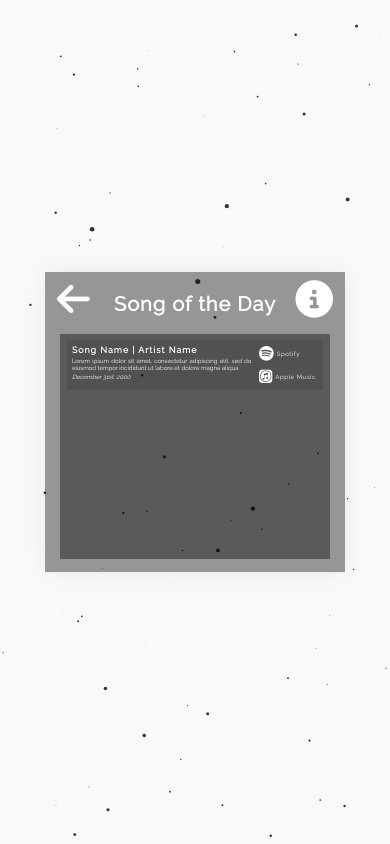
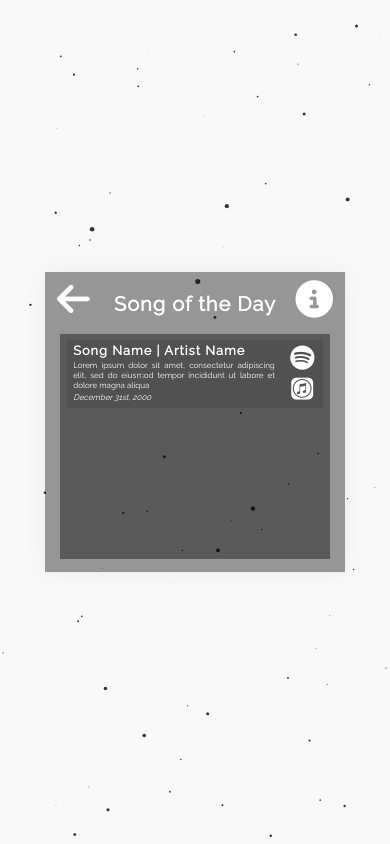
Before and after one commit to fcfinjap/fed-zone, a plain HTML site: page sotd.html in a window 390 px wide. Drawn offline with Linux system fonts and the light colour scheme.

Commit message:
desktop sotd ui updates

```diff
--- a/css/style-sotd.css
+++ b/css/style-sotd.css
@@ -148,8 +148,8 @@ ul {
 }
 
 .sotd-content-container {
-  width: 65%;
-  height: 75%;
+  width: 55%;
+  height: 85%;
   margin-top: 2.5%;
   margin-bottom: 2.5%;
   margin-left: 2%;
@@ -159,7 +159,7 @@ ul {
 }
 
 .sotd-title {
-  font-size: 95%;
+  font-size: 100%;
   letter-spacing: 2px;
   font-weight: bold;
   text-align: left;
@@ -168,7 +168,7 @@ ul {
 .sotd-description {
   font-size: 60%;
   text-align: justify;
-  margin-top: 2.5%;
+  margin-top: 1.5%;
   margin-bottom: 2.5%;
 }
 
@@ -177,7 +177,8 @@ ul {
 }
 
 .sotd-link-box {
-  width: 17%;
+  width: 25%;
+  height: 100%;
   margin-top: 2.5%;
   margin-bottom: 2.5%;
   display: flex;
@@ -187,14 +188,22 @@ ul {
 .sotd-link-box ul {
   display: flex;
   flex-direction: column;
+  height: 100%;
+  justify-content: space-evenly;
 }
 
 .sotd-link-box li a {
   font-size: 175%;
+  display: flex;
 }
 
 .link-text {
-  display: none;
+  display: flex;
+  font-size: 40%;
+  letter-spacing: 0.5px;
+  text-align: left;
+  align-self: center;
+  margin-left: 5%;
 }
 
 .bottom-row-container {
@@ -283,7 +292,7 @@ ul {
   .sotd-container {  }
 
   .sotd {
-    height: 22%;
+    height: 30%;
   }
 
   .img-wrap {
@@ -291,24 +300,26 @@ ul {
   }
 
   .sotd-content-container {
-    width: 70%;
-    height: 80%;
+    width: 120%;
+    height: 92%;
+    margin-left: 2.5%;
+    margin-right: 2.5%;
   }
 
   .sotd-title {
-    font-size: 55%;
+    font-size: 80%;
     letter-spacing: 1px;
   }
 
   .sotd-description {
-    font-size: 37%;
+    font-size: 50%;
     margin-top: 1%;
     margin-bottom: 1%;
   }
 
   .sotd-date-mobile {
     display: flex;
-    font-size: 37%;
+    font-size: 50%;
     font-weight: 150;
     font-style: italic;
   }
@@ -324,17 +335,12 @@ ul {
   }
 
   .sotd-link-box li a {
-    font-size: 95%;
     display: flex;
+    justify-content: center;
   }
 
   .link-text {
-    display: flex;
-    font-size: 40%;
-    letter-spacing: 0.5px;
-    text-align: left;
-    align-self: center;
-    margin-left: 5%;
+    display: none;
   }
 
   .bottom-row-container {
```
